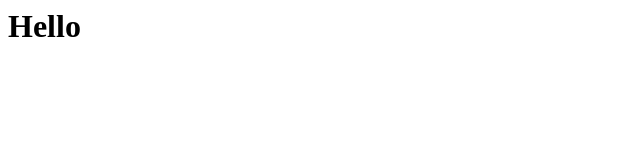
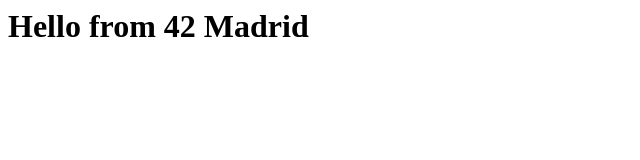
Before and after one commit to Icanthelpyet/skills-code-with-codespaces, a plain HTML site: page index.html in a window 1280 px wide. Shown: the whole page, without its empty margins (0-640 px from the left). Drawn offline with Linux system fonts and the light colour scheme.

Commit message:
Adding hello from the codespace course

```diff
--- a/index.html
+++ b/index.html
@@ -1,3 +1,3 @@
 <html>
-  <h1>Hello</h1>
+  <h1>Hello from 42 Madrid</h1>
 </html>
```
